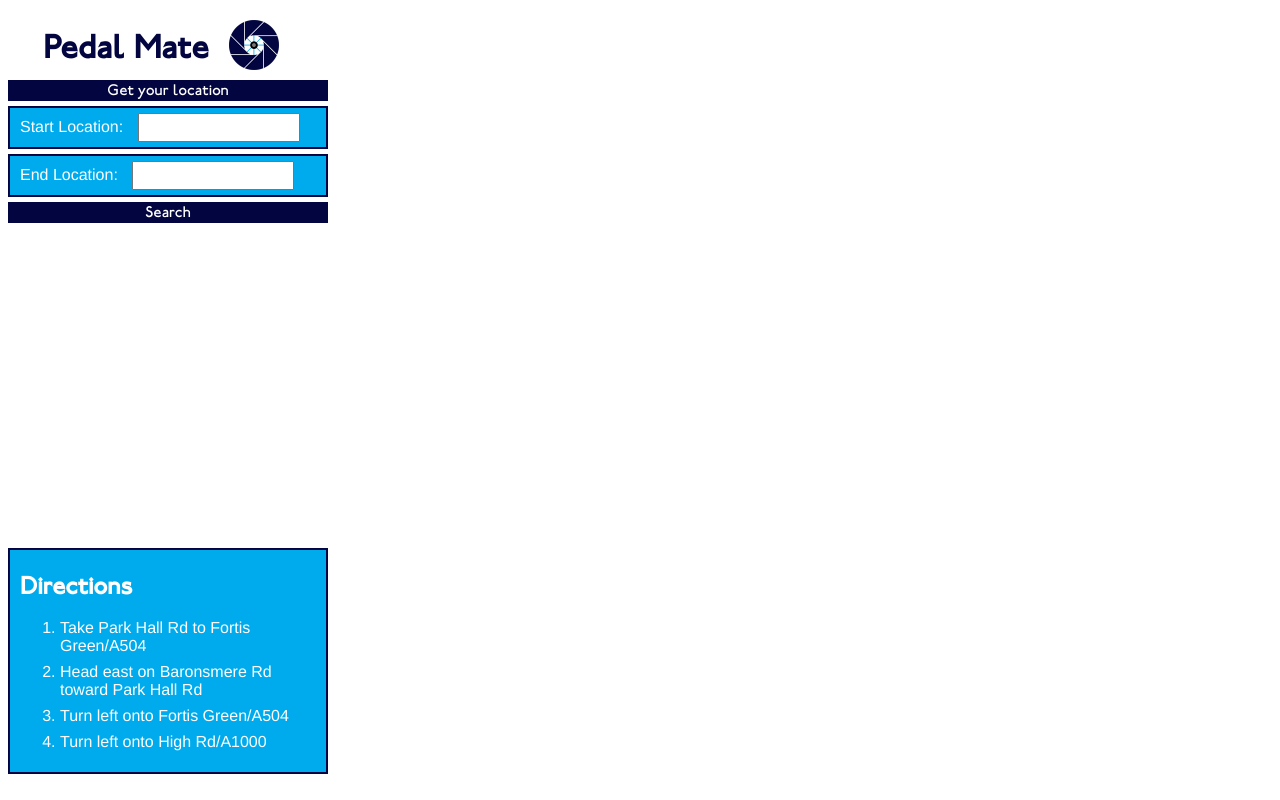
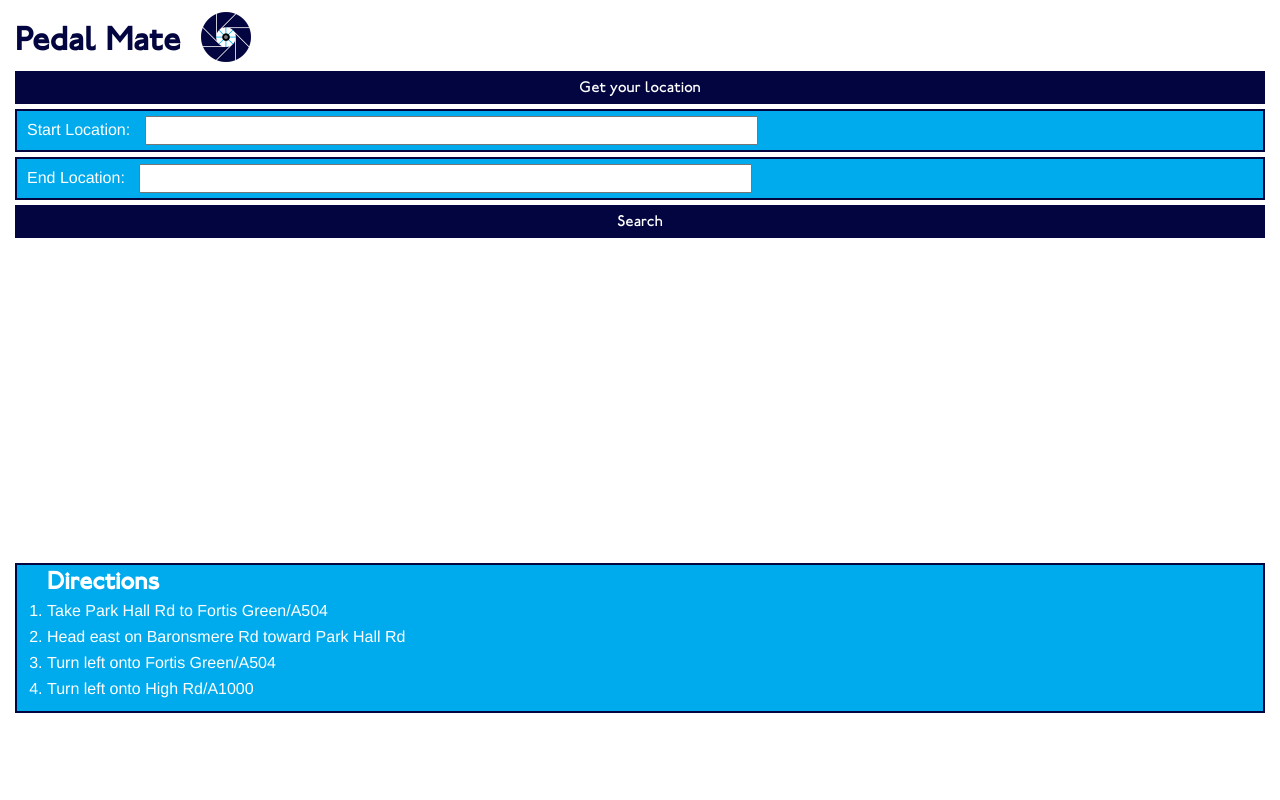
Before and after one commit to jonathanlking/YRS-Bike, a plain HTML site: page www/index.html in a window 1280 px wide. Drawn offline with nearby package versions, Linux system fonts and the light colour scheme; some packages are replaced by stand-ins of ours.

Commit message:
Added Padding

```diff
--- a/www/Style/screen.css
+++ b/www/Style/screen.css
@@ -1,3 +1,9 @@
+/* apply a natural box layout model to all elements */
+*, *:before, *:after {
+  -moz-box-sizing: border-box; -webkit-box-sizing: border-box; box-sizing: border-box;
+	padding:0;
+  	margin: 0;
+ }
 @font-face {
     font-family: 'london_tubenormal';
     src: url('../Fonts/london-tube-webfont.eot');
@@ -10,8 +16,9 @@
 
 }
 body {
-	width:320px;
+	width:100%;
 	font-family: "Helvetica Neue", Helvetica, Arial, sans-serif;
+	padding: 0 15px;
     }
 
     h1, h2, h3, h4, h5, h6 {
@@ -20,7 +27,7 @@ body {
 .direction-list {
 
 	border:2.5px solid #030540;
-	padding: 5px 10px 5px 10px;
+	padding: 5px 10px 5px 30px;
 	color: #ffffff;
 	background-color: #00abed;
 	margin-top: 5px;
@@ -50,6 +57,7 @@ body {
 
 header {
 	color: #030540;
+	padding-bottom: 15px;
 }
 
 header h1 {
@@ -70,6 +78,7 @@ header h1 {
 	background-color: #030540;
     width:100%;
     font-size: 15px;
+    padding:7px;
 }
 
 .button:hover {
@@ -80,7 +89,7 @@ header h1 {
 }
 .title {
 	margin: auto;
-	width: 78%;
+	width: 100%;
 }
 
 ol{
```
